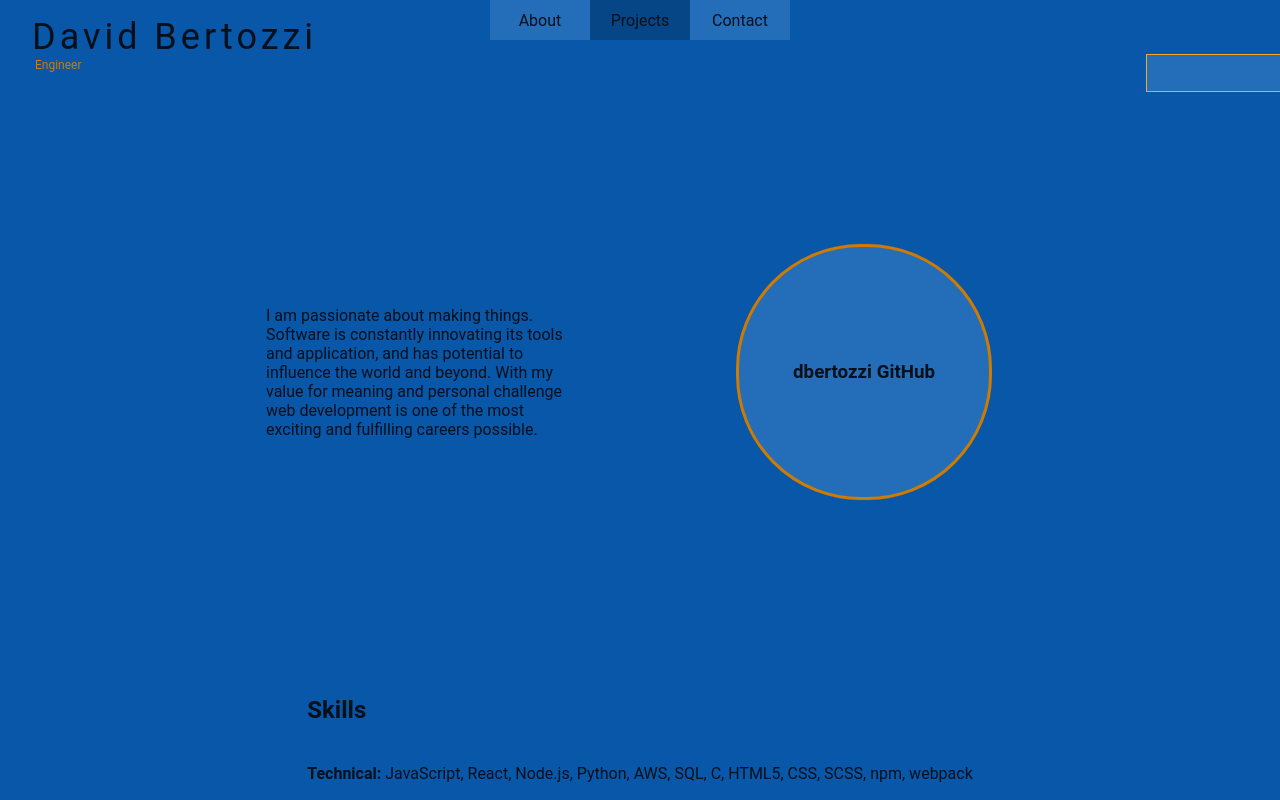
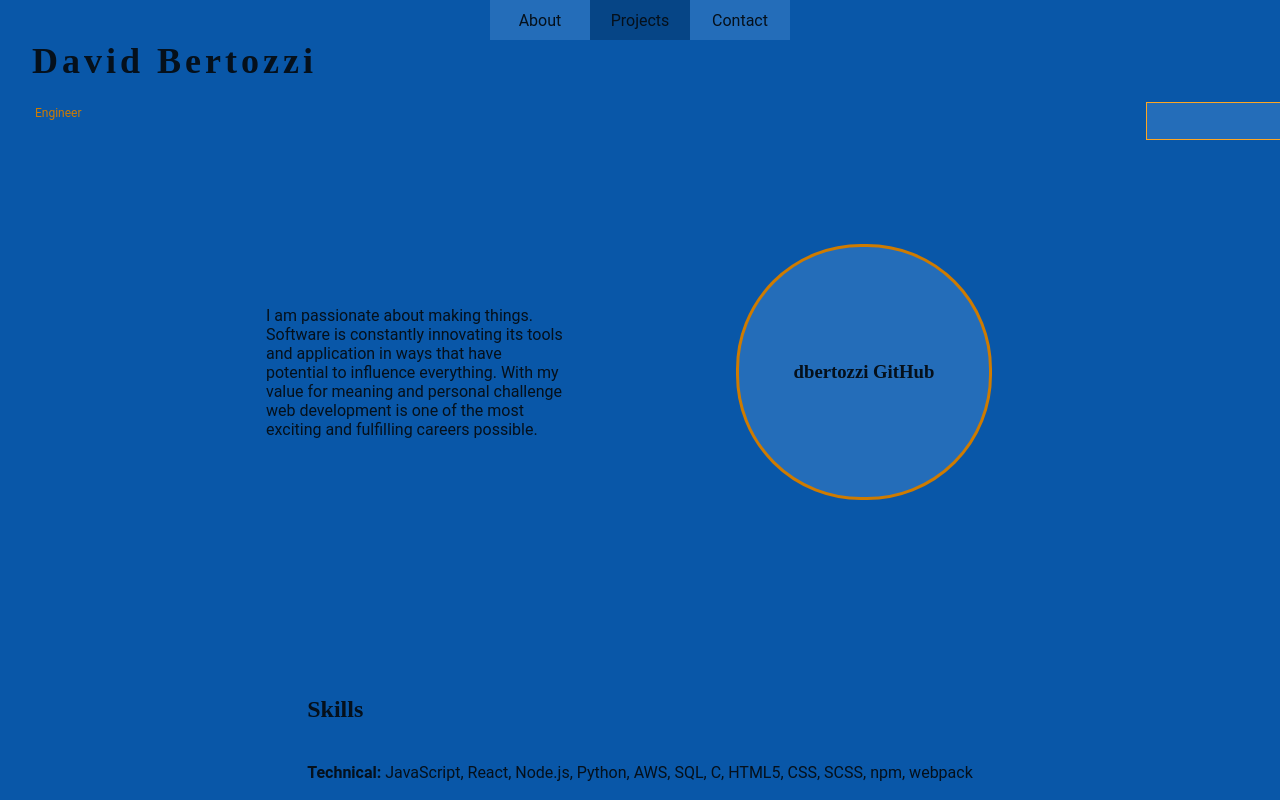
Before and after one commit to dbertozzi/davidbertozzi-ca, a React (Create React App) app: page /projects in a window 1280 px wide. Shown: the top 800 px of the page. Built offline with nearby package versions, Linux system fonts and the light colour scheme; what webfontloader would draw is missing.

Commit message:
Added new header font
Added google font 'Bitter' for headers

```diff
--- a/src/components/Header.tsx
+++ b/src/components/Header.tsx
@@ -7,7 +7,7 @@ const Header: React.FC<{
   return (
     <div className="header-wrapper">
       <div className="logo-div">
-        <div className="name-div">David Bertozzi</div>
+        <h1 className="name-div">David Bertozzi</h1>
         <div className="eng-div">Engineer</div>
       </div>
       <div className="top-right-block" />
--- a/src/index.tsx
+++ b/src/index.tsx
@@ -2,12 +2,11 @@ import React from "react";
 import ReactDOM from "react-dom";
 import App from "./App";
 import "./styles/index.scss";
-
 import WebFont from "webfontloader";
 
 WebFont.load({
   google: {
-    families: ["Roboto", "sans-serif"]
+    families: ["Roboto", "sans-serif", "Bitter", "serif"]
   }
 });
 
--- a/src/pages/Portfolio/portfolioContent.tsx
+++ b/src/pages/Portfolio/portfolioContent.tsx
@@ -13,7 +13,7 @@ const data: {
   githubURL: string;
 } = {
   motivationCopy: `I am passionate about making things. Software is constantly innovating
-  its tools and application, and has potential to influence the world and beyond. With my
+  its tools and application in ways that have potential to influence everything. With my
   value for meaning and personal challenge web
   development is one of the most exciting and fulfilling careers possible.`,
   githubURL: "https://github.com/dbertozzi",
--- a/src/styles/index.scss
+++ b/src/styles/index.scss
@@ -7,7 +7,7 @@ $grey-color-1: #05101b;
 
 $main-font: Roboto, sans-serif;
 // to be selected
-$header-font: undefined;
+$header-font: Bitter, serif;
 
 body {
   font-family: $main-font;
@@ -17,6 +17,12 @@ body {
 a {
   color: $grey-color-1;
   text-decoration: none;
+}
+h1,
+h2,
+h3,
+h4 {
+  font-family: $header-font;
 }
 
 /* Navbar */
@@ -106,11 +112,13 @@ $banner-content-width: 70vw;
   justify-items: center;
   align-items: center;
   width: $banner-content-width;
+  max-width: 1200px;
   margin: auto;
   height: 600px;
   div {
     width: $motivation-copy-width;
     order: 0;
+    font-size: 16px;
   }
   a {
     order: 1;
```
